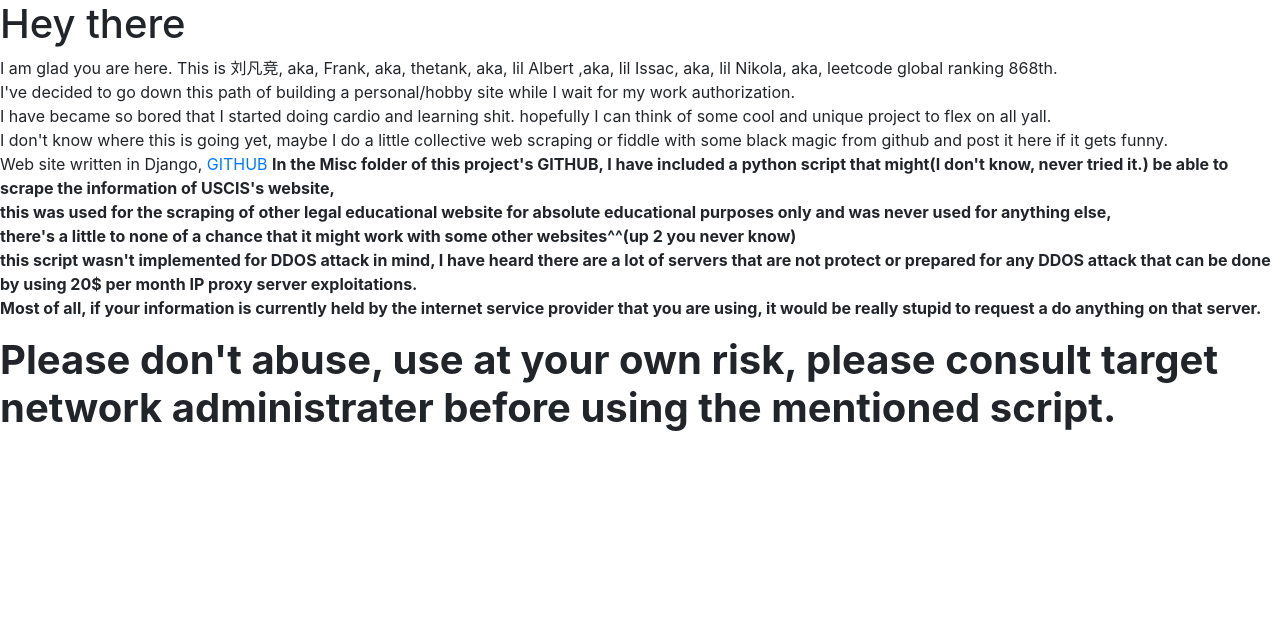
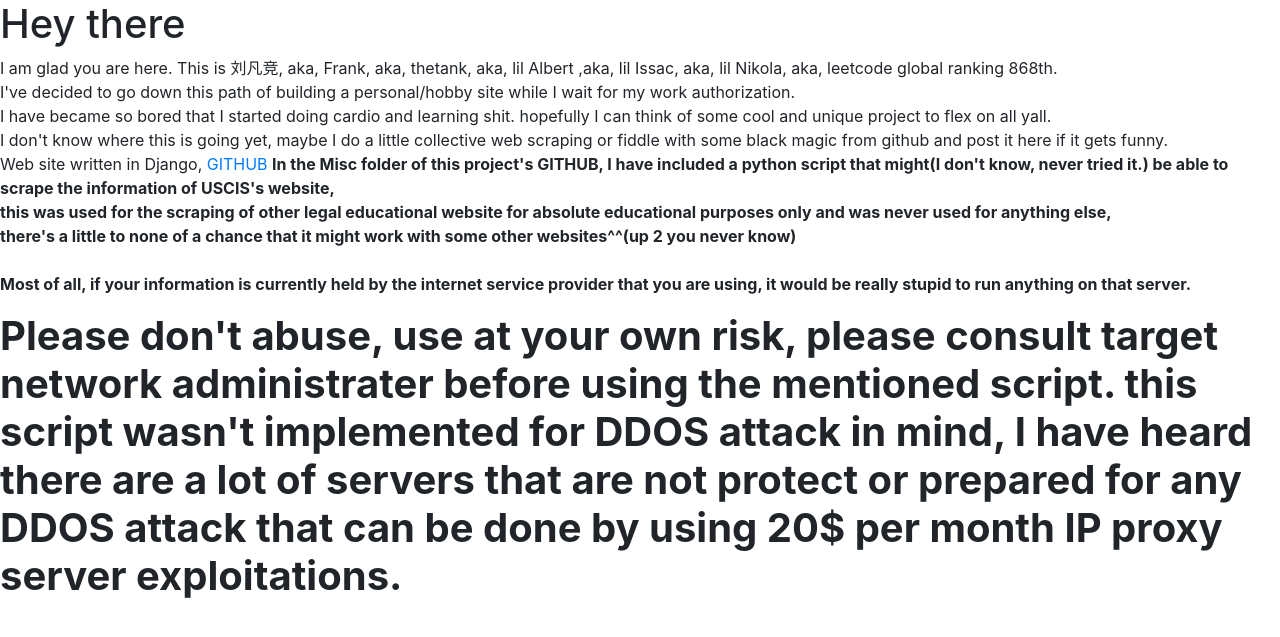
Before and after one commit to FanjingLiu/Helmsman, a Django app: page / in a window 1280 px wide. Shown: the top 637 px of the page. Run offline with Django 3.2, Linux system fonts and the light colour scheme; some libraries are stand-ins or nearby versions.

Commit message:
what you mean

```diff
--- a/land/templates/land/home.html
+++ b/land/templates/land/home.html
@@ -34,11 +34,11 @@
           <br>
           there's a little to none of a chance that it might work with some other websites^^(up 2 you never know)
           <br>
-          this script wasn't implemented for DDOS attack in mind, I have heard there are a lot of servers that are not protect or prepared for any DDOS attack that can be done by using 20$ per month IP proxy server exploitations.
+
           <br>
-          Most of all, if your information is currently held by the internet service provider that you are using, it would be really stupid to request a do anything on that server.
+          Most of all, if your information is currently held by the internet service provider that you are using, it would be really stupid to run anything on that server.
           <br>
-          <H1>Please don't abuse, use at your own risk, please consult target network administrater before using the mentioned script.   </H1>
+          <H1>Please don't abuse, use at your own risk, please consult target network administrater before using the mentioned script.  this script wasn't implemented for DDOS attack in mind, I have heard there are a lot of servers that are not protect or prepared for any DDOS attack that can be done by using 20$ per month IP proxy server exploitations. </H1>
               </strong>
     </p>
 
```
